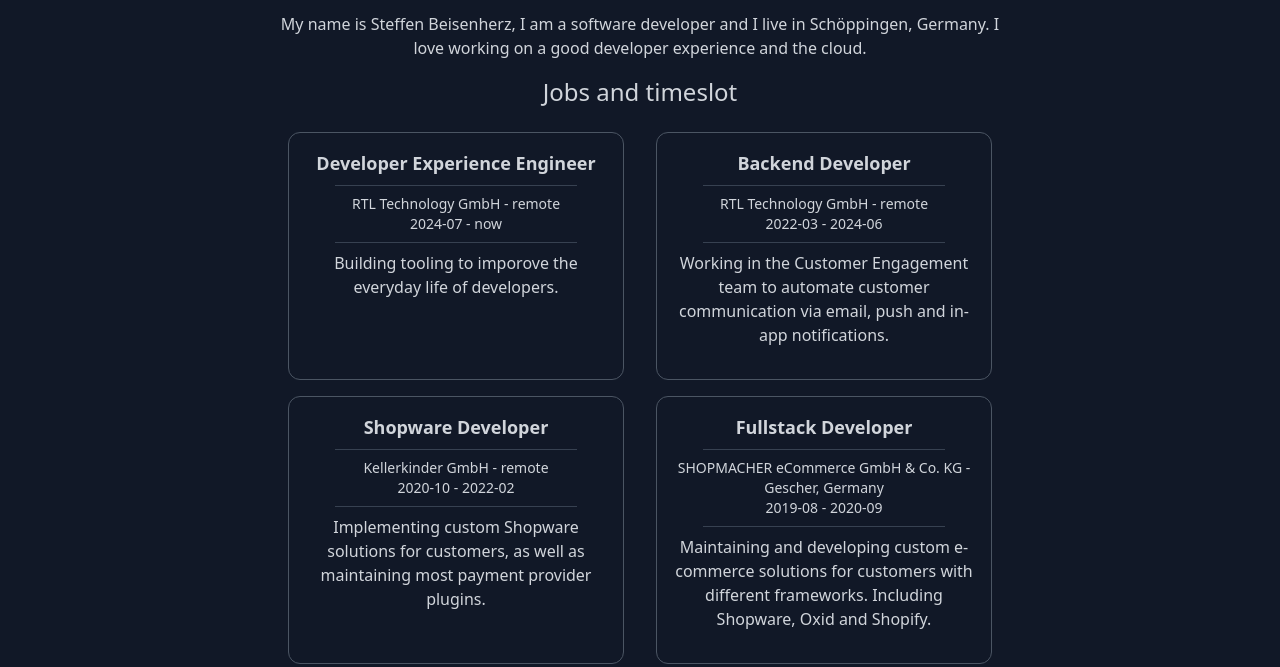
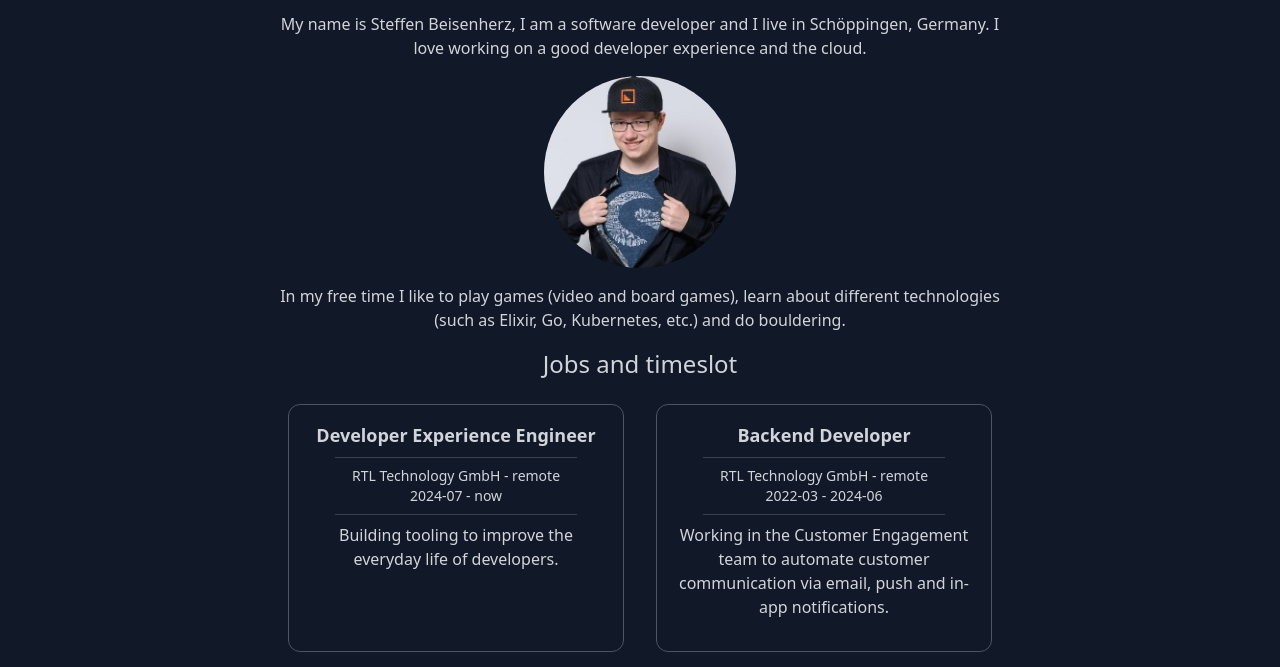
Before and after one commit to Sironheart/sironheart.github.io, an Astro site: page /about in a window 1280 px wide. Shown: the part 133-800 px from the top of the page. Built offline with nearby package versions, Linux system fonts and the light colour scheme; Astro itself is replaced by a stand-in of ours.

Commit message:
correct spelling mistakes, add image of myself and update astro to the newest version

```diff
--- a/src/pages/about.astro
+++ b/src/pages/about.astro
@@ -12,8 +12,7 @@ const jobs: JobProps[] = [
     company: "RTL Technology GmbH",
     location: "remote",
     time: "2024-07 - now",
-    description:
-      "Building tooling to imporove the everyday life of developers.",
+    description: "Building tooling to improve the everyday life of developers.",
   },
   {
     title: "Backend Developer",
@@ -37,7 +36,7 @@ const jobs: JobProps[] = [
     location: "Gescher, Germany",
     time: "2019-08 - 2020-09",
     description:
-      "Maintaining and developing custom e-commerce solutions for customers with different frameworks. Including Shopware, Oxid and Shopify.",
+      "Maintaining and developing custom e-commerce solutions for customers with different frameworks, including Shopware, Oxid and Shopify.",
   },
   {
     title: "Core Developer",
@@ -68,10 +67,25 @@ const jobs: JobProps[] = [
 
 <Layout title="About">
   <Heading>About</Heading>
+
   <p>
     My name is Steffen Beisenherz, I am a software developer and I live in
     Sch&#246;ppingen, Germany. I love working on a good developer experience and
     the cloud.
+  </p>
+
+  <div class="py-4">
+    <img
+      src="/me.jpg"
+      alt="Steffen Beisenherz"
+      class="mx-auto h-48 w-48 rounded-full"
+    />
+  </div>
+
+  <p>
+    In my free time I like to play games (video and board games), learn about
+    different technologies (such as Elixir, Go, Kubernetes, etc.) and do
+    bouldering.
   </p>
 
   <h2 class="my-4 text-2xl">Jobs and timeslot</h2>
```
Also changed, not shown: package.json (+6 -6 lines), pnpm-lock.yaml, public/me.jpg (added).
